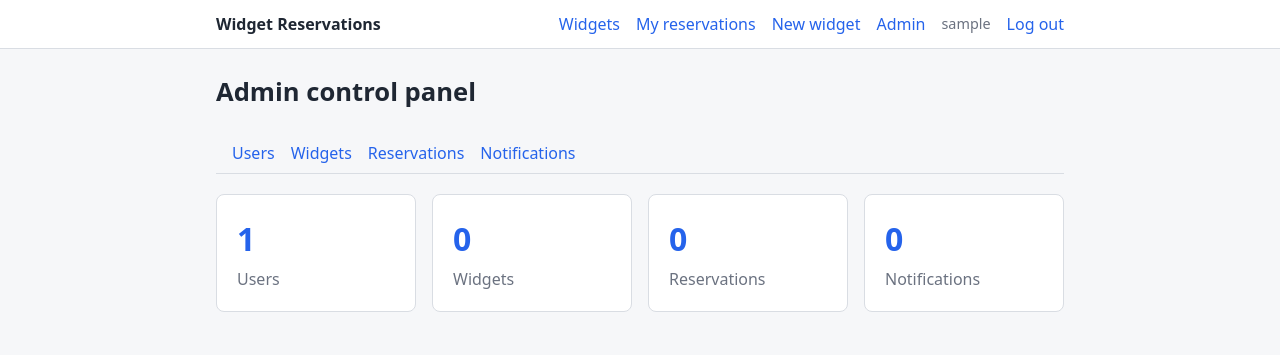
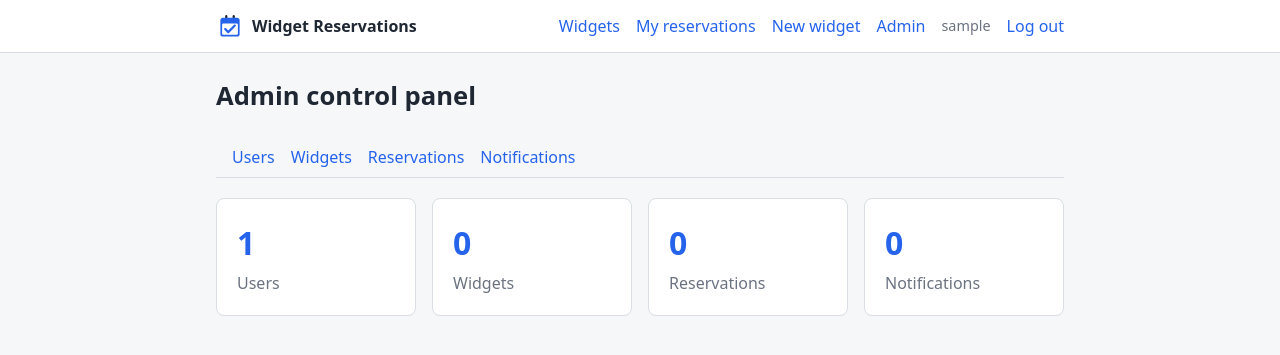
Before and after one commit to sbj-ee/Reservations, a Flask app: page /admin/ in a window 1280 px wide. Shown: the top 355 px of the page. Run offline with Flask 3, Linux system fonts and the light colour scheme; the visitor is signed in with stand-in values (Sample User, id 1); data comes from the database, SQL or seed files in the repository; data that the repository does not hold is empty.

Commit message:
Add calendar-with-checkmark logo to the header
Co-Authored-By: Claude Opus 4.7 <noreply@anthropic.com>

```diff
--- a/app/static/style.css
+++ b/app/static/style.css
@@ -32,7 +32,15 @@ nav {
   padding: 0.75rem 1rem;
 }
 
-nav .brand { font-weight: 700; color: var(--text); text-decoration: none; }
+nav .brand {
+  font-weight: 700;
+  color: var(--text);
+  text-decoration: none;
+  display: inline-flex;
+  align-items: center;
+  gap: 0.5rem;
+}
+nav .brand .logo { width: 28px; height: 28px; display: block; }
 nav .spacer { flex: 1; }
 nav a { color: var(--accent); text-decoration: none; }
 nav a:hover { text-decoration: underline; }
--- a/app/templates/base.html
+++ b/app/templates/base.html
@@ -10,7 +10,10 @@
 <body>
   <header>
     <nav>
-      <a class="brand" href="{{ url_for('web.list_widgets') }}">Widget Reservations</a>
+      <a class="brand" href="{{ url_for('web.list_widgets') }}">
+        <img class="logo" src="{{ url_for('static', filename='logo.svg') }}" alt="" width="28" height="28">
+        <span>Widget Reservations</span>
+      </a>
       <span class="spacer"></span>
       <a href="{{ url_for('web.list_widgets') }}">Widgets</a>
       {% if g.user %}
```
Also changed, not shown: app/static/logo.svg (added).
